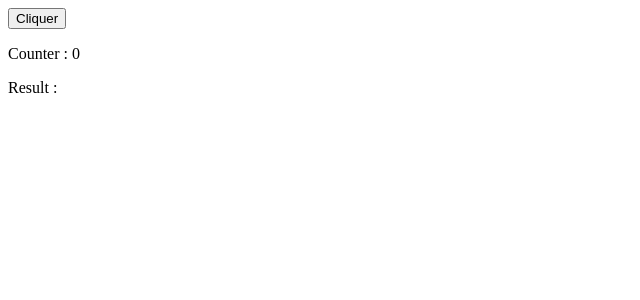
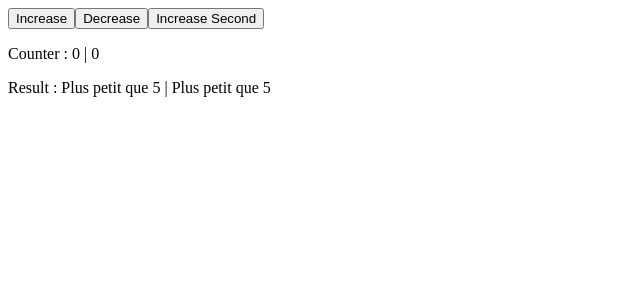
Before and after one commit to gabrielmustiere/vue-starter, a Vue app: page / in a window 1280 px wide. Shown: the top 300 px of the page, without its empty margins (0-640 px from the left). Built offline with nearby package versions, Linux system fonts and the light colour scheme.

Commit message:
use watch and computed

```diff
--- a/src/App.vue
+++ b/src/App.vue
@@ -1,24 +1,40 @@
 <template>
     <div>
-        <button v-on:click="increase">Cliquer</button>
-        <p>Counter : {{ counter }}</p>
-        <p>Result : {{ result }}</p>
+        <button v-on:click="counter++">Increase</button>
+        <button v-on:click="counter--">Decrease</button>
+        <button v-on:click="secondCounter++">Increase Second</button>
+        <p>Counter : {{ counter }} | {{ secondCounter }}</p>
+        <p>Result : {{ result() }} | {{ output }}</p>
 
     </div>
 </template>
 
 <script>
 export default {
-        data: function () {
+  data: function() {
     return {
       counter: 0,
-                result: ""
+      secondCounter: 0
     };
   },
+  computed: {
+    output: function() {
+      console.log("Computed");
+      return this.counter > 5 ? "Plus grand que 5" : "Plus petit que 5";
+    }
+  },
   methods: {
-            increase: function () {
-                this.counter++;
-                this.result = this.counter > 5 ? "Plus grand que 5" : "Plus petit que 5";
+    result: function() {
+      console.log("Methods");
+      return this.counter > 5 ? "Plus grand que 5" : "Plus petit que 5";
+    }
+  },
+  watch: {
+    counter: function(value) {
+      var vm = this;
+      setTimeout(function() {
+        vm.counter = 0;
+      }, 2000);
     }
   }
 };
```
Lines whose indentation alone changed are shown as unchanged.
